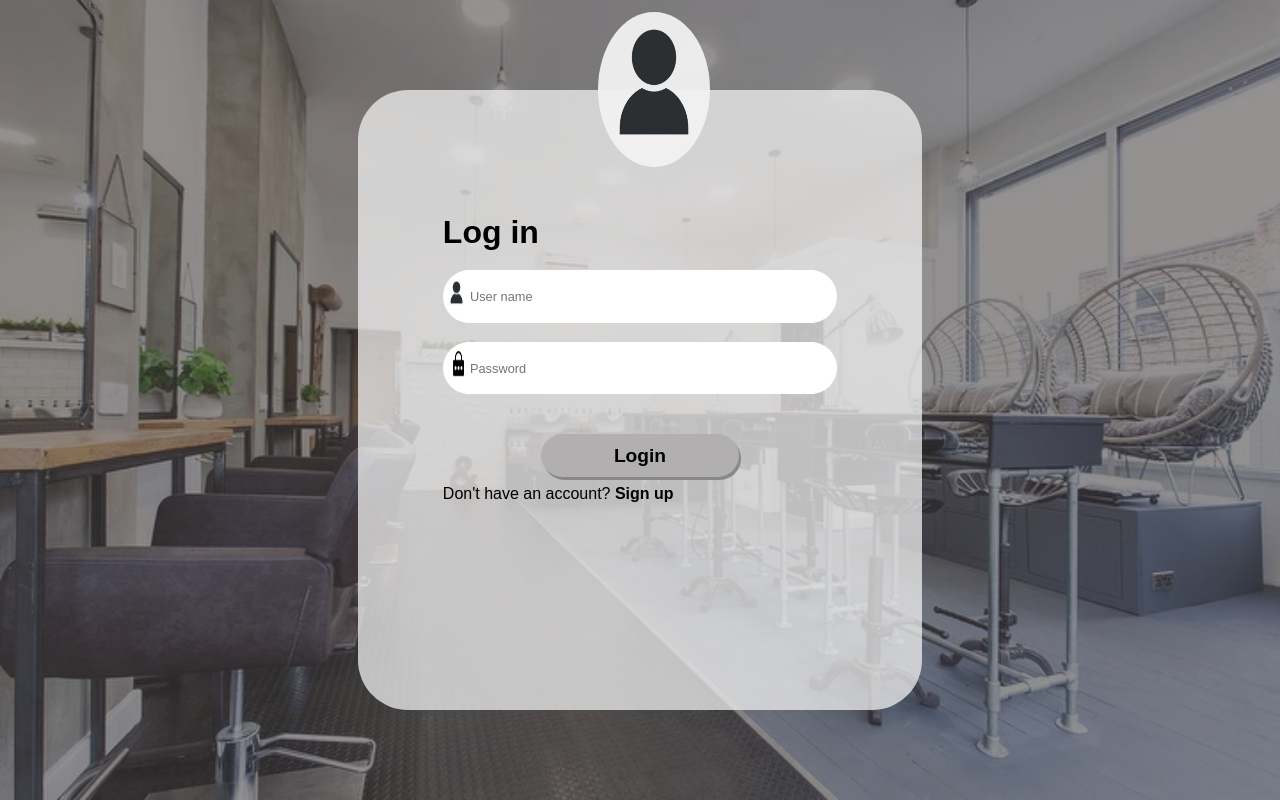
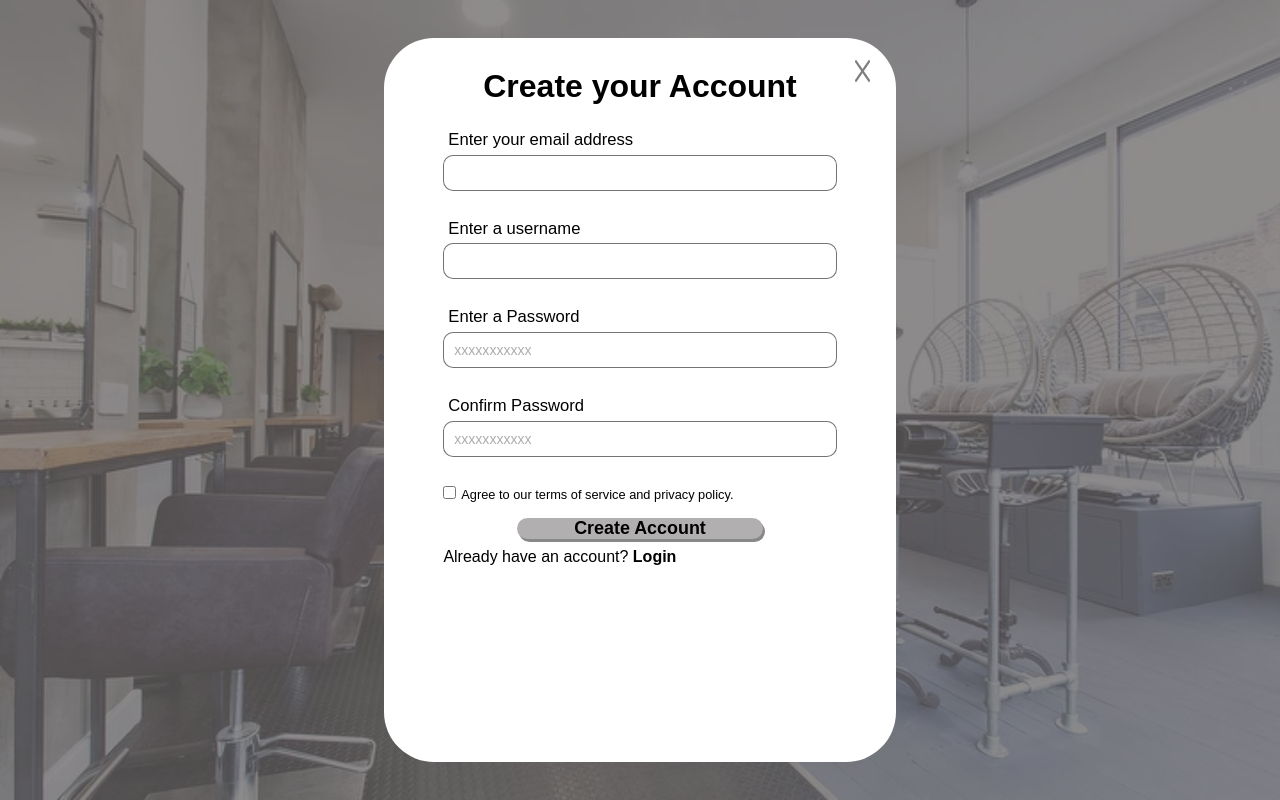
Before and after one commit to PiyaJ7/Salon-Website, a React (Create React App) app: page / in a window 1280 px wide. Built offline with nearby package versions, Linux system fonts and the light colour scheme.

Commit message:
Design create account page

```diff
--- a/src/App.js
+++ b/src/App.js
@@ -1,10 +1,11 @@
 import './App.css';
+import CreateAccount from './Pages/CreateAccount';
 import LoginPage from './Pages/LoginPage';
 
 function App() {
   return (
     <div className="App">
-      <LoginPage/>
+      <CreateAccount/>
     </div>
   );
 }
--- /dev/null
+++ b/src/Pages/CreateAccount.js
@@ -0,0 +1,30 @@
+import React from 'react'
+import './createAccount.css';
+import close from './images/close.png';
+
+export default function CreateAccount() {
+  return (
+    <div className="createAccount-page">
+        <div className="createAccount-bg">
+            <div className="createAccount-container">
+                <button className='close-button'><img className='close-icon' src={close}/></button>
+                <h1>Create your Account</h1>
+                <form action="/action_page.php">
+                    <label for="email">Enter your email address</label><br/>
+                    <input type="text" id="email" name="email"/><br/><br/>
+                    <label for="username">Enter a username</label><br/>
+                    <input type="text" id="username" name="username"/><br/><br/>
+                    <label for="password">Enter a Password</label><br/>
+                    <input type="text" id="password" name="password" placeholder='xxxxxxxxxxx'/><br/><br/>
+                    <label for="confirm-password">Confirm Password</label><br/>
+                    <input type="text" id="confirm-password" name="confirm-password" placeholder='xxxxxxxxxxx'/><br/><br/>
+                    <input type="checkbox" id='terms-policy'/>
+                    <label for="terms-policy" id='terms-policy-label'>Agree to our terms of service and privacy policy.</label>
+                    <button className='create-account-button'>Create Account</button>
+                </form>
+                <p className='create-account-p1'>Already have an account? <strong>Login</strong></p>
+            </div>
+        </div>
+    </div>
+  )
+}
--- /dev/null
+++ b/src/Pages/createAccount.css
@@ -0,0 +1,112 @@
+.createAccount-page {
+    background-image: url('images/loginbg.webp');
+    background-repeat: no-repeat;
+    background-size: cover;
+}
+
+.createAccount-bg {
+    background-color: rgba(105, 101, 101, 0.748);
+    height: 100vh;
+    width: 100%;
+    padding: 3% 30%;
+
+}
+
+.createAccount-container {
+    position: relative;
+    background-color: white;
+    width: 100%;
+    height: 100%;
+    padding: 2%;
+    border-radius: 50px;
+}
+
+.close-button {
+    position: absolute;
+    width: 3%;
+    height: 3%;
+    right: 5%;
+    top: 3%;
+    background: none;
+    border: none;
+}
+
+.close-icon {
+    width: 100%;
+    height: 100%;
+    opacity: 0.5;
+    cursor: pointer;
+}
+
+h1 {
+    text-align: center;
+    margin: 4% 0% 5% 0%;
+}
+
+label {
+    font-size: 1.3vw;
+    margin-left: 11%;
+}
+
+#email,
+#username,
+#password,
+#confirm-password {
+    width: 80%;
+    height: 4.5vh;
+    margin: 1% 0% 2% 10%;
+    border-radius: 10px;
+    padding-left: 2%;
+    border: 1px solid rgba(98, 98, 98, 0.888);
+    outline: none;
+}
+
+#password::placeholder,
+#confirm-password::placeholder {
+    color: #adadad;
+    font-size: 1.1vw;
+
+}
+
+input[type="text"]
+{
+    font-size: 1.1vw;
+}
+
+#terms-policy {
+    margin-left: 10%;
+}
+
+#terms-policy-label {
+    margin-left: 1%;
+    font-size: 1vw;
+}
+
+.create-account-button {
+    width: 50%;
+    height: 10%;
+    margin-top: 3%;
+    margin-left: 25%;
+    font-size: 1.4vw;
+    font-weight: bold;
+    border-radius: 50px;
+    background-color: rgb(177, 175, 175);
+    box-shadow: 2px 3px #888888;
+    border: none;
+    cursor: pointer;
+}
+
+.create-account-button:hover {
+    background-color: rgb(197, 197, 197);
+    box-shadow: 2px 3px #a9a9a9;
+}
+
+.create-account-button:active {
+    background-color: rgb(154, 154, 154);
+    box-shadow: 2px 3px #858585;
+}
+
+.create-account-p1 {
+    margin-left: 10%;
+    margin-top: 2%;
+}
```
Also changed, not shown: src/Pages/images/close.png (added).
